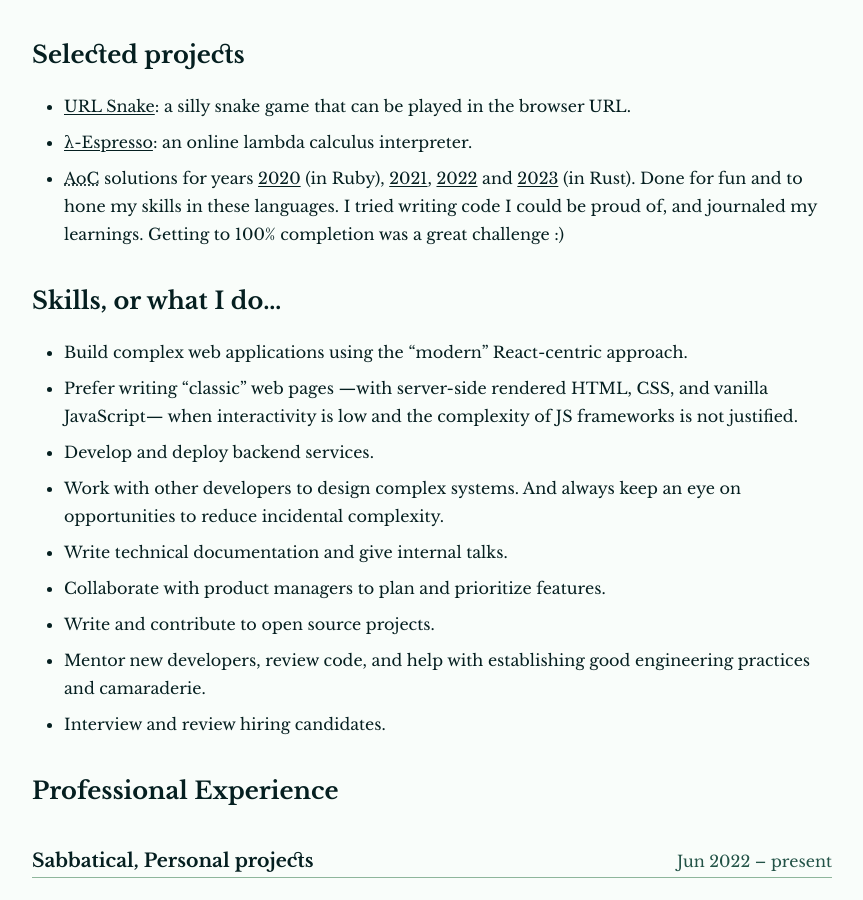
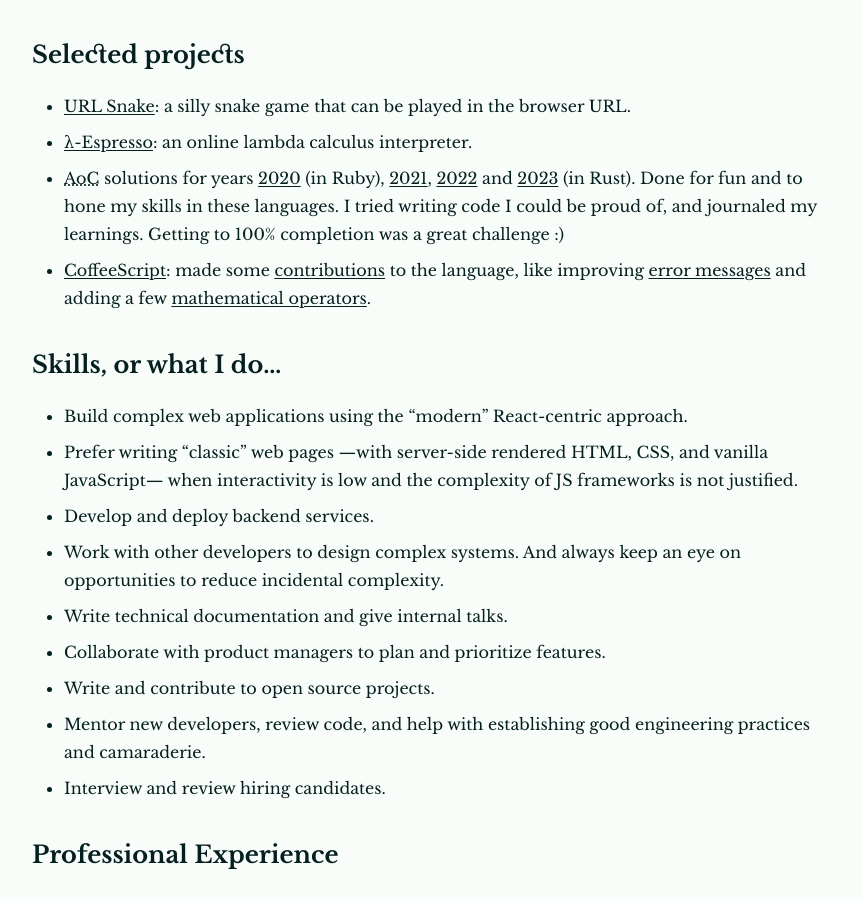
Before and after one commit to epidemian/epidemian.github.io, a Jekyll site: the page built from resume.md, in a window 1280 px wide and 900 px high, scrolled down 645 px. Shown: the whole window, without its empty margins (208-1071 px from the left). Built offline with Jekyll 4.4.1, drawn with Linux system fonts in a browser that asks for light colours.

Commit message:
Résumé: mention CoffeeScript contributions

```diff
--- a/resume.md
+++ b/resume.md
@@ -25,6 +25,7 @@ I want to make software that people can enjoy. So I value aspects like correctne
 - [URL Snake](https://demian.ferrei.ro/snake): a silly snake game that can be played in the browser URL.
 - [λ-Espresso](https://demian.ferrei.ro/lambda-espresso/): an online lambda calculus interpreter.
 - <abbr title="Advent of Code">AoC</abbr> solutions for years [2020](https://github.com/epidemian/advent-of-code-2020) (in Ruby), [2021](https://github.com/epidemian/advent-of-code-2021), [2022](https://github.com/epidemian/advent-of-code-2022) and [2023](https://github.com/epidemian/advent-of-code-2023) (in Rust). Done for fun and to hone my skills in these languages. I tried writing code I could be proud of, and journaled my learnings. Getting to 100% completion was a great challenge :)
+- [CoffeeScript](https://coffeescript.org/): made some [contributions](https://github.com/jashkenas/coffeescript/pulls?q=is%3Apr+author%3Aepidemian+is%3Aclosed) to the language, like improving [error messages](https://github.com/jashkenas/coffeescript/pull/2723) and adding a few [mathematical operators](https://github.com/jashkenas/coffeescript/pull/2887).
 
 ## Skills, or what I do... {#skills}
 - Build complex web applications using the "modern" React-centric approach.
```
